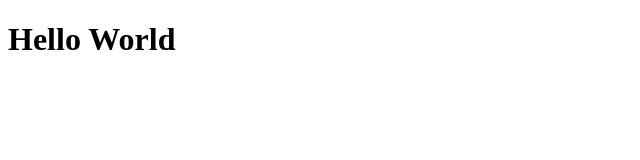
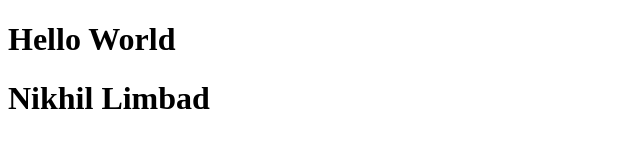
Before and after one commit to nikkhil31/export-html, a plain HTML site: page index.html in a window 1280 px wide. Shown: the whole page, without its empty margins (0-640 px from the left). Drawn offline with Linux system fonts and the light colour scheme.

Commit message:
new change updated

```diff
--- a/index.html
+++ b/index.html
@@ -5,5 +5,6 @@
 </head>
 <body>
 	<h1>Hello World</h1>
+	<h1>Nikhil Limbad</h1>
 </body>
 </html>
```
